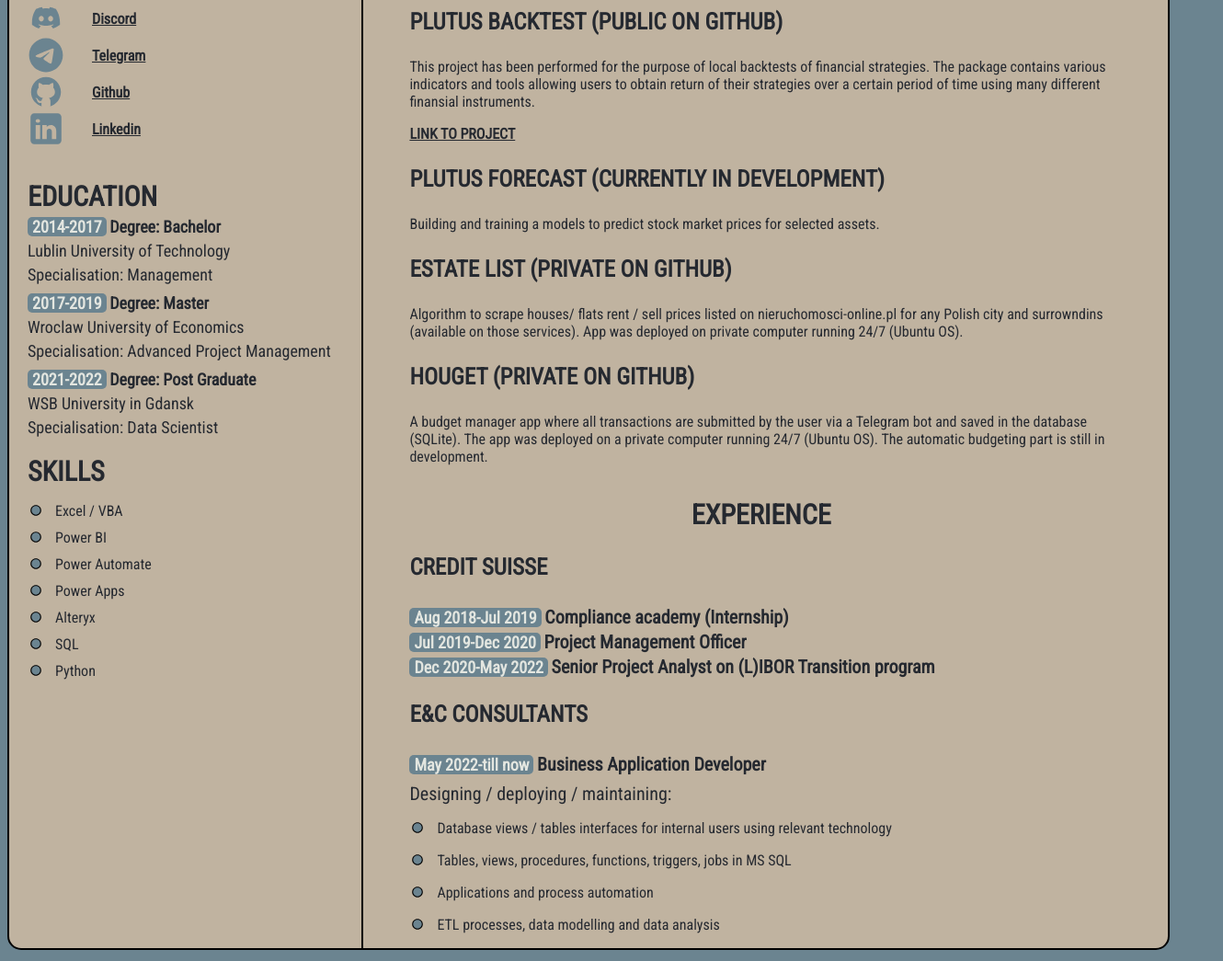
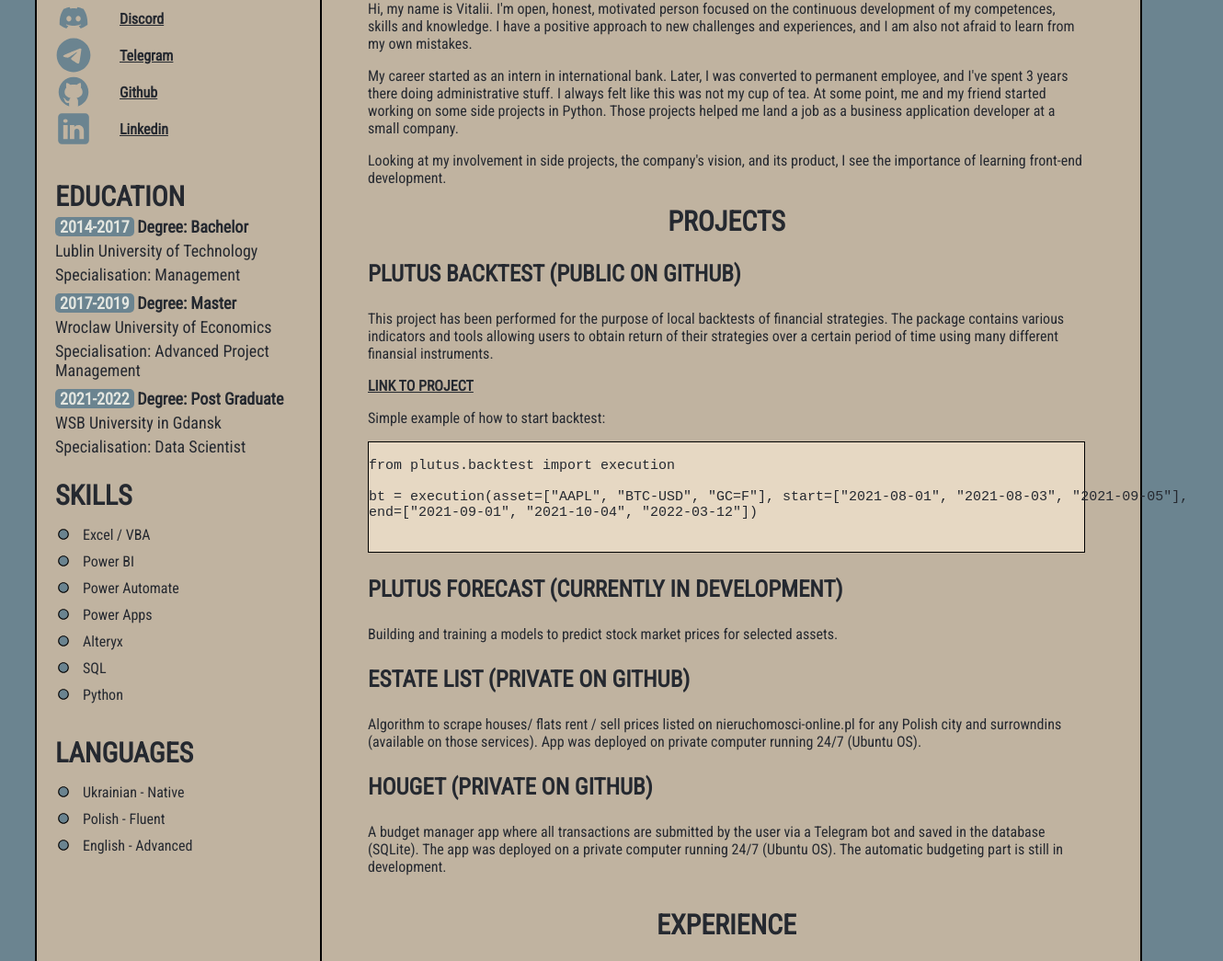
Before and after one commit to witmul/rsschool-cv, a plain HTML site: page index.html in a window 1280 px wide. Shown: the part 692-1737 px from the top of the page at 92% size, 1330 px wide, since content can reach past the window. Drawn offline with Linux system fonts and the light colour scheme.

Commit message:
feat: final version

```diff
--- a/index.html
+++ b/index.html
@@ -20,19 +20,25 @@
         <nav class="header__navigation">
           <ul class="header__list">
             <li class="header__item">
-              <a href="#contact" class="header__link">Contact</a>
+              <a href="#contacts" class="header__link">Contact</a>
+            </li>
+            <li class="header__item">
+              <a href="#education" class="header__link">Education</a>
+            </li>
+            <li class="header__item">
+              <a href="#skills" class="header__link">Skills</a>
+            </li>
+            <li class="header__item">
+              <a href="#languages" class="header__link">Languages</a>
             </li>
             <li class="header__item">
               <a href="#about" class="header__link">About</a>
             </li>
             <li class="header__item">
-              <a href="#education" class="header__link">Education</a>
+              <a href="#projects" class="header__link">Projects</a>
             </li>
             <li class="header__item">
               <a href="#experience" class="header__link">Experience</a>
-            </li>
-            <li class="header__item">
-              <a href="#projects" class="header__link">Projects</a>
             </li>
           </ul>
         </nav>
@@ -59,7 +65,7 @@
       <div class="box main__information">
         <aside class="main__aside">
           <div>
-            <h2 class="main__side-title">Contact me</h2>
+            <h2 class="main__side-title" id="contacts">Contact me</h2>
             <ul class="main__list">
               <li class="main__contact-item">
                 <div class="contact-icon discord-icon"></div>
@@ -80,7 +86,7 @@
             </ul>
           </div>
           <div>
-            <h2 class="main__side-title">Education</h2>
+            <h2 class="main__side-title" id="education">Education</h2>
             <div class="main__education-item">
               <div class="main__date">2014-2017</div>
               <strong class="main__education-paragraph">Degree: Bachelor</strong>
@@ -99,8 +105,9 @@
               <p class="main__education-paragraph">WSB University in Gdansk</p>
               <p class="main__education-paragraph">Specialisation: Data Scientist</p>
             </div>
+          </div>
           <div>
-            <h2 class="main__side-title">Skills</h2>
+            <h2 class="main__side-title" id="skills">Skills</h2>
             <div class="main__skills-list">
               <ul class="main__list">
                 <li class="main__list-item">
@@ -127,17 +134,60 @@
               </ul>
             </div>
           </div>
+          <div>
+            <h2 class="main__side-title" id="languages">Languages</h2>
+            <div class="main__skills-list">
+              <ul class="main__list">
+                <li class="main__list-item">
+                  Ukrainian - Native
+                </li>
+                <li class="main__list-item">
+                  Polish - Fluent
+                </li>
+                <li class="main__list-item">
+                  English - Advanced
+                </li>
+              </ul>
+            </div>
+          </div>
         </aside>
 
         <div class="main__details">
           <div class="main__details-box">
-            <h2 class="main__details-title">Projects</h2>
+            <h2 class="main__details-title" id="about">About me</h2>
+              <p>
+                Hi, my name is Vitalii. I'm open, honest, motivated person focused on the continuous development of my competences,
+                skills and knowledge. I have a positive approach to new challenges and experiences,
+                and I am also not afraid to learn from my own mistakes.
+              </p>
+              <p>
+                My career started as an intern in international bank.
+                Later, I was converted to permanent employee, and I've spent 3 years there doing administrative stuff.
+                I always felt like this was not my cup of tea. At some point, me and my friend started working on some side projects
+                in Python.
+                Those projects helped me land a job as a business application developer at a small company.
+              </p>
+              <p>
+                Looking at my involvement in side projects, the company's vision, and its product,
+                I see the importance of learning front-end development.
+              </p>
+            <h2 class="main__details-title" id="projects">Projects</h2>
             <div>
               <h3 class="main__details-subtitle">Plutus backtest (public on GitHub)</h3>
               <p>This project has been performed for the purpose of local backtests of financial strategies.
                 The package contains various indicators and tools allowing users to obtain return of their strategies over
                 a certain period of time using many different finansial instruments.</p>
               <a href="https://github.com/plutus-IV-org/plutus_backtest" class="project-link">Link to project</a>
+              <p>Simple example of how to start backtest:</p>
+              <pre>
+                <code>
+from plutus.backtest import execution
+
+bt = execution(asset=["AAPL", "BTC-USD", "GC=F"], start=["2021-08-01", "2021-08-03", "2021-09-05"],
+end=["2021-09-01", "2021-10-04", "2022-03-12"])
+                </code>
+              </pre>
+
             </div>
             <div>
               <h3 class="main__details-subtitle">Plutus forecast (currently in development)</h3>
@@ -157,7 +207,7 @@
                 The automatic budgeting part is still in development.</p>
             </div>
           </div>
-          <div class="main__details-box">
+          <div class="main__details-box" id="experience">
             <h2 class="main__details-title">Experience</h2>
             <div>
               <h3 class="main__details-subtitle">Credit Suisse</h3>
@@ -201,12 +251,12 @@
 
 
       <footer class="box footer">
-        <a class="footer__link" href="https://github.com/witmul" target="_blank">
-          <img class="footer__github-icon" src="img/github.svg" alt="github logo">
+        <a class="footer__link" href="https://github.com/witmul">
+          <img class="footer__github-icon" src="img/github.svg" alt="github_logo">
         </a>
         <div class="footer__date">© 2022</div>
-        <a class="footer__link" href="https://rs.school/index.html" target="_blank">
-          <img class="footer__rs-icon" src="img/rs-logo.svg" alt="rs logo">
+        <a class="footer__link" href="https://rs.school/index.html">
+          <img class="footer__rs-icon" src="img/rs-logo.svg" alt="rs_logo">
         </a>
       </footer>
   </body>
--- a/style.css
+++ b/style.css
@@ -17,8 +17,15 @@ footer {
   align-items: center;
 }
 
+pre {
+	font-family: monospace;
+	font-size: 15px;
+	background-color: #e6d8c3;
+  border: 1px solid #000;
+}
+
 .box {
-  max-width: 1440px;
+  max-width: 1200px;
   margin: 20px auto;
   min-height: 50px;
   background-color: #C0B3A0;
```
